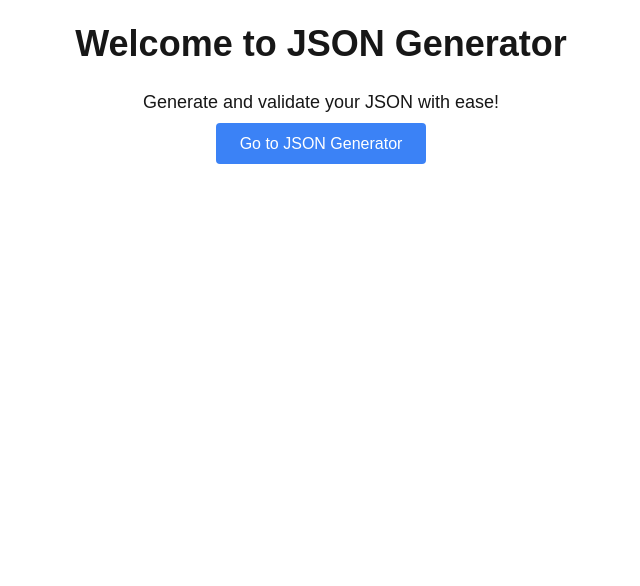
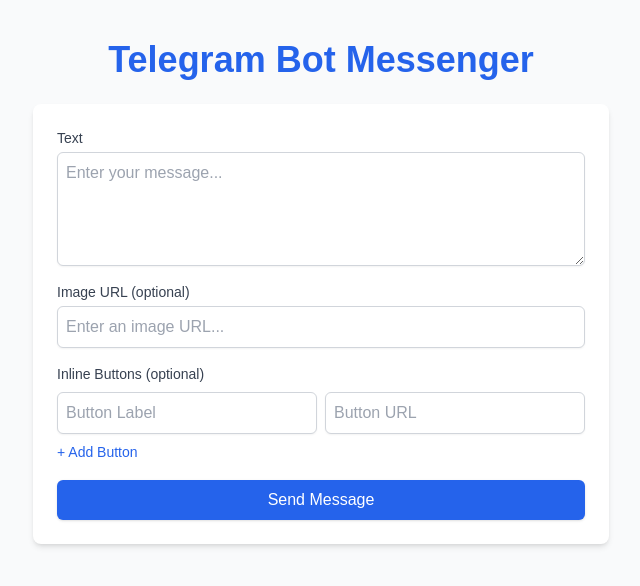
Before and after one commit to emapg/kjuyrte, a Next.js app: page / in a window 1280 px wide. Shown: the top 586 px of the page, without its empty margins (319-959 px from the left). Built offline with nearby package versions, Linux system fonts and the light colour scheme.

Commit message:
Update index.js

```diff
--- a/pages/index.js
+++ b/pages/index.js
@@ -1,17 +1,105 @@
-import Link from "next/link";
+import { useState } from 'react';
 
 export default function Home() {
+  const [text, setText] = useState('');
+  const [imageUrl, setImageUrl] = useState('');
+  const [buttons, setButtons] = useState([{ label: '', url: '' }]);
+
+  const handleAddButton = () => {
+    setButtons([...buttons, { label: '', url: '' }]);
+  };
+
+  const handleButtonChange = (index, field, value) => {
+    const newButtons = [...buttons];
+    newButtons[index][field] = value;
+    setButtons(newButtons);
+  };
+
+  const handleSubmit = async (e) => {
+    e.preventDefault();
+
+    const response = await fetch('/api/sendMessage', {
+      method: 'POST',
+      headers: {
+        'Content-Type': 'application/json',
+      },
+      body: JSON.stringify({ text, imageUrl, buttons }),
+    });
+
+    const data = await response.json();
+    alert(data.success ? 'Message sent!' : `Error: ${data.error}`);
+  };
+
   return (
-    <div className="container mx-auto px-4 py-6 text-center">
-      <h1 className="text-4xl font-bold mb-6">Welcome to JSON Generator</h1>
-      <p className="text-lg mb-4">
-        Generate and validate your JSON with ease!
-      </p>
-      <Link href="/generator">
-        <a className="bg-blue-500 text-white px-6 py-3 rounded hover:bg-blue-600">
-          Go to JSON Generator
-        </a>
-      </Link>
+    <div className="min-h-screen bg-gray-50 flex flex-col items-center py-10">
+      <h1 className="text-4xl font-bold mb-6 text-blue-600">Telegram Bot Messenger</h1>
+
+      <form
+        onSubmit={handleSubmit}
+        className="bg-white shadow-md rounded-lg p-6 w-full max-w-xl space-y-4"
+      >
+        <div>
+          <label className="block text-sm font-medium text-gray-700">Text</label>
+          <textarea
+            value={text}
+            onChange={(e) => setText(e.target.value)}
+            rows="4"
+            className="mt-1 block w-full border border-gray-300 rounded-md shadow-sm p-2 focus:ring-blue-500 focus:border-blue-500"
+            placeholder="Enter your message..."
+          ></textarea>
+        </div>
+
+        <div>
+          <label className="block text-sm font-medium text-gray-700">Image URL (optional)</label>
+          <input
+            type="text"
+            value={imageUrl}
+            onChange={(e) => setImageUrl(e.target.value)}
+            className="mt-1 block w-full border border-gray-300 rounded-md shadow-sm p-2 focus:ring-blue-500 focus:border-blue-500"
+            placeholder="Enter an image URL..."
+          />
+        </div>
+
+        <div>
+          <label className="block text-sm font-medium text-gray-700">Inline Buttons (optional)</label>
+          {buttons.map((button, index) => (
+            <div key={index} className="flex space-x-2 mt-2">
+              <input
+                type="text"
+                placeholder="Button Label"
+                value={button.label}
+                onChange={(e) =>
+                  handleButtonChange(index, 'label', e.target.value)
+                }
+                className="block w-1/2 border border-gray-300 rounded-md shadow-sm p-2 focus:ring-blue-500 focus:border-blue-500"
+              />
+              <input
+                type="text"
+                placeholder="Button URL"
+                value={button.url}
+                onChange={(e) =>
+                  handleButtonChange(index, 'url', e.target.value)
+                }
+                className="block w-1/2 border border-gray-300 rounded-md shadow-sm p-2 focus:ring-blue-500 focus:border-blue-500"
+              />
+            </div>
+          ))}
+          <button
+            type="button"
+            onClick={handleAddButton}
+            className="mt-2 text-sm text-blue-600 hover:underline"
+          >
+            + Add Button
+          </button>
+        </div>
+
+        <button
+          type="submit"
+          className="w-full bg-blue-600 text-white font-medium py-2 px-4 rounded-md shadow hover:bg-blue-700 focus:outline-none focus:ring-2 focus:ring-blue-500"
+        >
+          Send Message
+        </button>
+      </form>
     </div>
   );
 }
```
